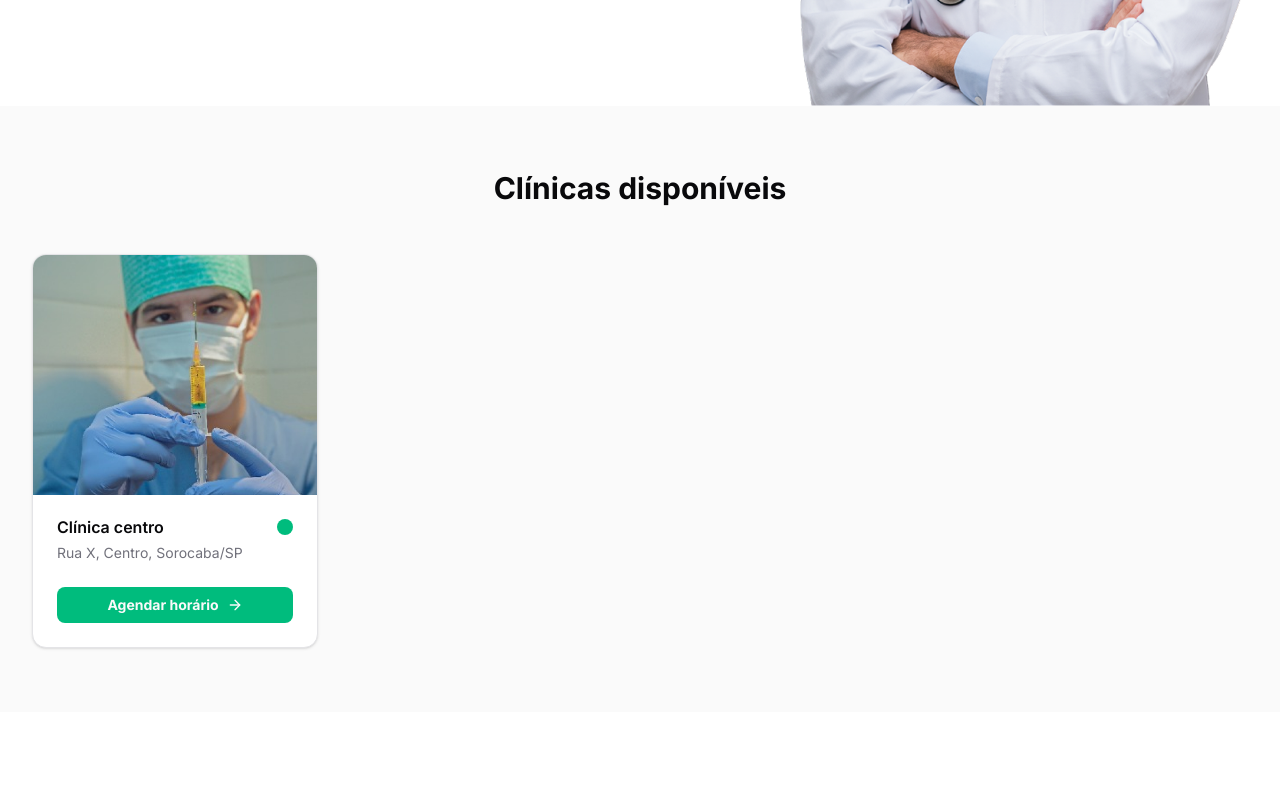
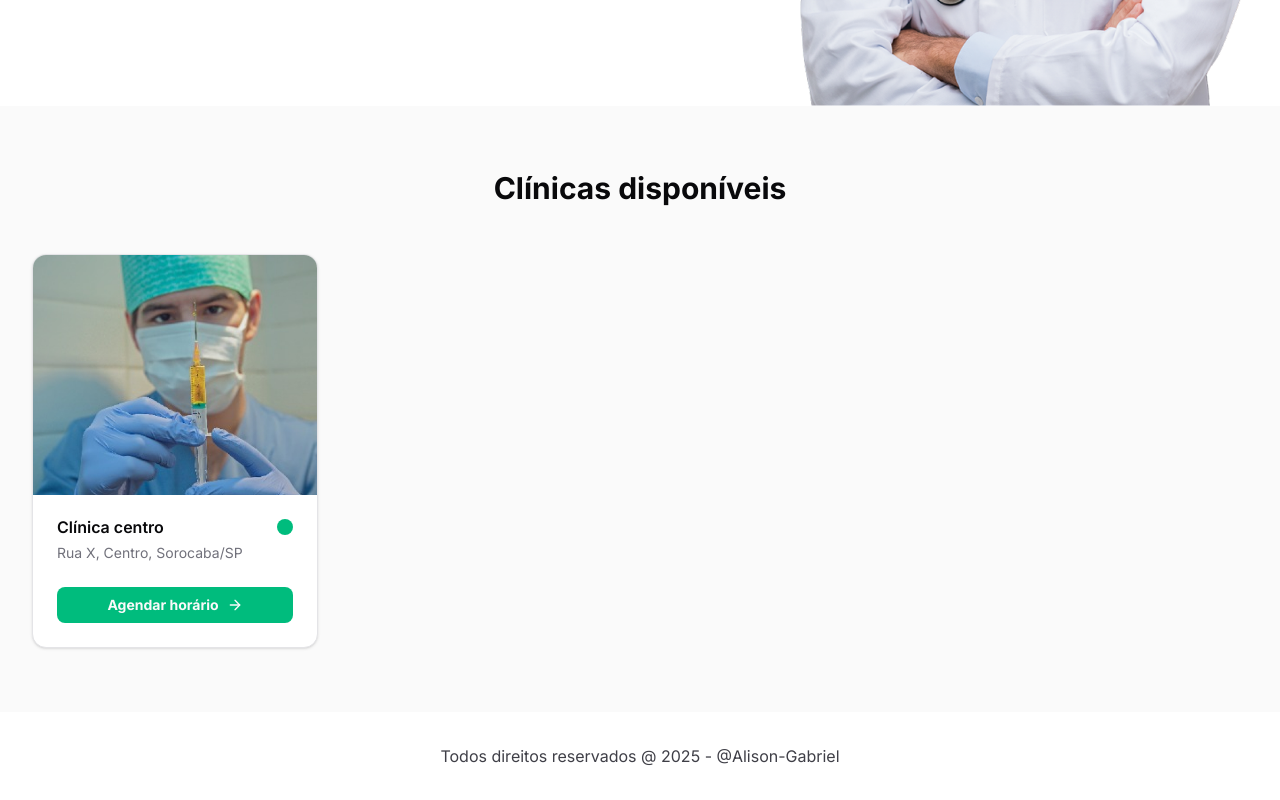
Before and after one commit to Alison-Gabriel/dental-clinics-saas, a Next.js app: page / in a window 1280 px wide. Shown: the part 591-1391 px from the top of the page. Before the commit the page ends 1303 px from the top, so only its background shows below. Built offline with nearby package versions, Linux system fonts and the light colour scheme.

Commit message:
feat(ui): add footer

```diff
--- a/src/app/(public)/_components/clinics.tsx
+++ b/src/app/(public)/_components/clinics.tsx
@@ -21,7 +21,7 @@
           Clínicas disponíveis
         </h2>
 
-        <section className="grid grid-cols-1 gap-6 md:grid-cols-2 lg:grid-cols-4">
+        <div className="grid grid-cols-1 gap-6 md:grid-cols-2 lg:grid-cols-4">
           <Card className="overflow-hidden pt-0">
             <CardHeader className="relative h-60 w-full overflow-hidden p-0">
               <Image
@@ -50,7 +50,7 @@
               </Button>
             </CardFooter>
           </Card>
-        </section>
+        </div>
       </div>
     </section>
   );
--- /dev/null
+++ b/src/app/(public)/_components/footer.tsx
@@ -0,0 +1,19 @@
+import Link from "next/link";
+
+export function Footer() {
+  return (
+    <footer className="container mx-auto bg-white px-4 py-8 text-sm text-zinc-700 md:px-6 md:text-base lg:px-8">
+      <p className="text-center">
+        Todos direitos reservados @ {new Date().getFullYear()} -{" "}
+        <Link
+          href="https://github.com/Alison-Gabriel"
+          target="_blank"
+          aria-label="Github do desenvolvedor"
+          className="underline-offset-4 hover:underline"
+        >
+          @Alison-Gabriel
+        </Link>
+      </p>
+    </footer>
+  );
+}
--- a/src/app/(public)/page.tsx
+++ b/src/app/(public)/page.tsx
@@ -1,4 +1,5 @@
 import { Clinics } from "./_components/clinics";
+import { Footer } from "./_components/footer";
 import { Header } from "./_components/header";
 import { Hero } from "./_components/hero";
 
@@ -6,11 +7,11 @@
   return (
     <div className="flex min-h-screen flex-col">
       <Header />
-
-      <div>
+      <>
         <Hero />
         <Clinics />
-      </div>
+      </>
+      <Footer />
     </div>
   );
 }
```
